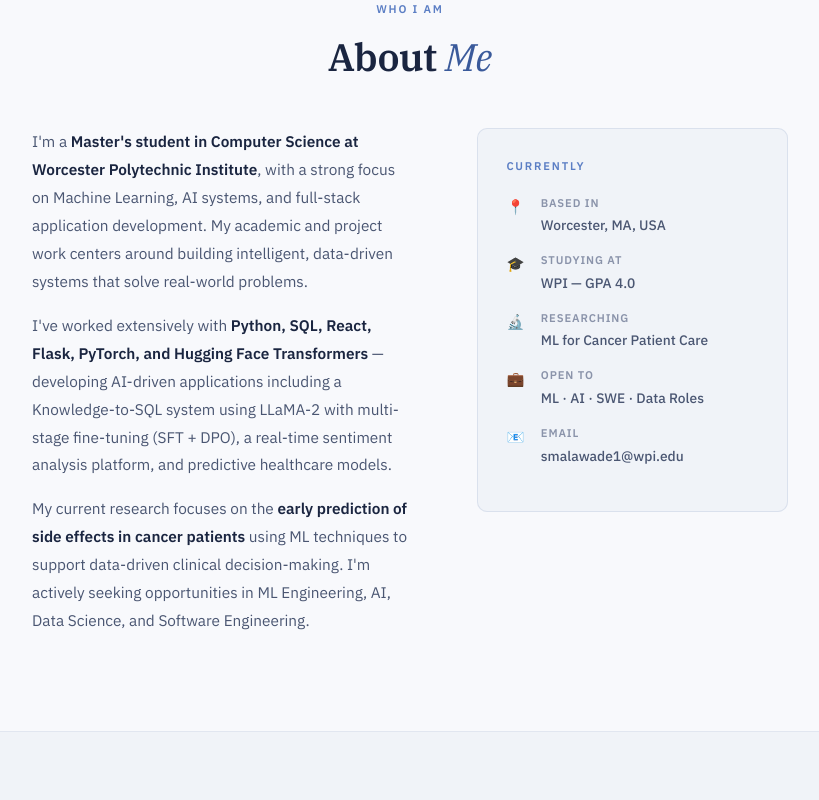
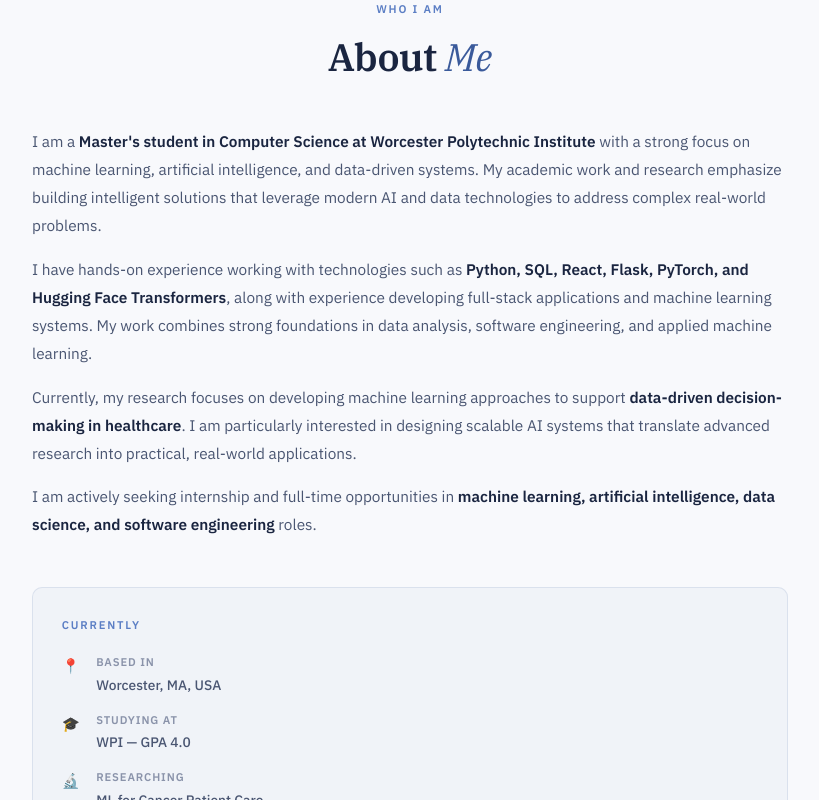
Before and after one commit to shreelaxmi-malawade/my-portfolio, a React (Vite) app: page / in a window 1280 px wide. Shown: the part 760-1560 px from the top of the page, without its empty margins (230-1049 px from the left). Built offline with nearby package versions, Linux system fonts and the light colour scheme.

Commit message:
update about

```diff
--- a/src/App.jsx
+++ b/src/App.jsx
@@ -290,7 +290,7 @@ const css = `
   .sec-title em { font-style: italic; color: var(--blue); }
 
   /* ── ABOUT ── */
-  .about-body { display: grid; grid-template-columns: 1.1fr 0.9fr; gap: 4rem; align-items: start; }
+  .about-body { display: flex; flex-direction: column; gap: 2rem; align-items: stretch; }
   .about-p { color: var(--text-2); line-height: 1.82; margin-bottom: 1rem; font-size: 0.96rem; }
   .about-p strong { color: var(--text); font-weight: 600; }
 
@@ -429,7 +429,7 @@ const css = `
   @keyframes pulse { 0%,100% { opacity: 1; } 50% { opacity: 0.4; } }
 
   @media (max-width: 900px) {
-    .about-body, .contact-wrap { grid-template-columns: 1fr; gap: 2rem; }
+    .contact-wrap { grid-template-columns: 1fr; gap: 2rem; }
   }
   @media (max-width: 600px) {
     .nav { padding: 0 1.2rem; }
@@ -452,6 +452,7 @@ export default function Portfolio() {
   const EMAILJS_SERVICE_ID  = "service_ei31ekn";
   const EMAILJS_TEMPLATE_ID = "template_f4a5hgj";
   const EMAILJS_PUBLIC_KEY  = "3BPXbn2z6Zke0WV2-";
+
 
   const handleSend = async (e) => {
     e.preventDefault();
@@ -579,9 +580,10 @@ export default function Portfolio() {
           </div>
           <div className="about-body">
             <div>
-              <p className="about-p">I'm a <strong>Master's student in Computer Science at Worcester Polytechnic Institute</strong>, with a strong focus on Machine Learning, AI systems, and full-stack application development. My academic and project work centers around building intelligent, data-driven systems that solve real-world problems.</p>
-              <p className="about-p">I've worked extensively with <strong>Python, SQL, React, Flask, PyTorch, and Hugging Face Transformers</strong> — developing AI-driven applications including a Knowledge-to-SQL system using LLaMA-2 with multi-stage fine-tuning (SFT + DPO), a real-time sentiment analysis platform, and predictive healthcare models.</p>
-              <p className="about-p">My current research focuses on the <strong>early prediction of side effects in cancer patients</strong> using ML techniques to support data-driven clinical decision-making. I'm actively seeking opportunities in ML Engineering, AI, Data Science, and Software Engineering.</p>
+              <p className="about-p">I am a <strong>Master's student in Computer Science at Worcester Polytechnic Institute</strong> with a strong focus on machine learning, artificial intelligence, and data-driven systems. My academic work and research emphasize building intelligent solutions that leverage modern AI and data technologies to address complex real-world problems.</p>
+              <p className="about-p">I have hands-on experience working with technologies such as <strong>Python, SQL, React, Flask, PyTorch, and Hugging Face Transformers</strong>, along with experience developing full-stack applications and machine learning systems. My work combines strong foundations in data analysis, software engineering, and applied machine learning.</p>
+              <p className="about-p">Currently, my research focuses on developing machine learning approaches to support <strong>data-driven decision-making in healthcare</strong>. I am particularly interested in designing scalable AI systems that translate advanced research into practical, real-world applications.</p>
+              <p className="about-p">I am actively seeking internship and full-time opportunities in <strong>machine learning, artificial intelligence, data science, and software engineering</strong> roles.</p>
             </div>
             <div style={{background:"var(--bg2)",borderRadius:"10px",padding:"1.8rem",border:"1px solid var(--border)"}}>
               <div className="sec-eyebrow" style={{marginBottom:"1.2rem"}}>Currently</div>
```
